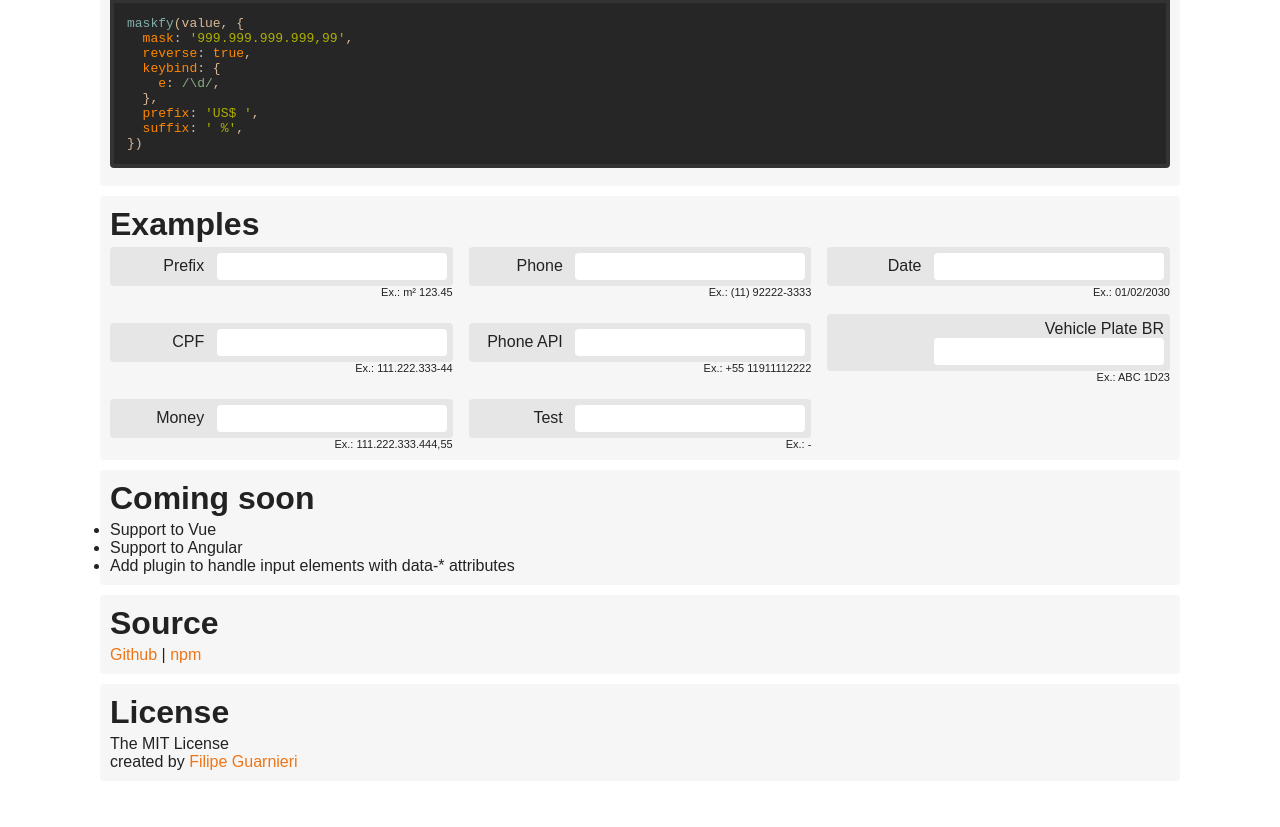
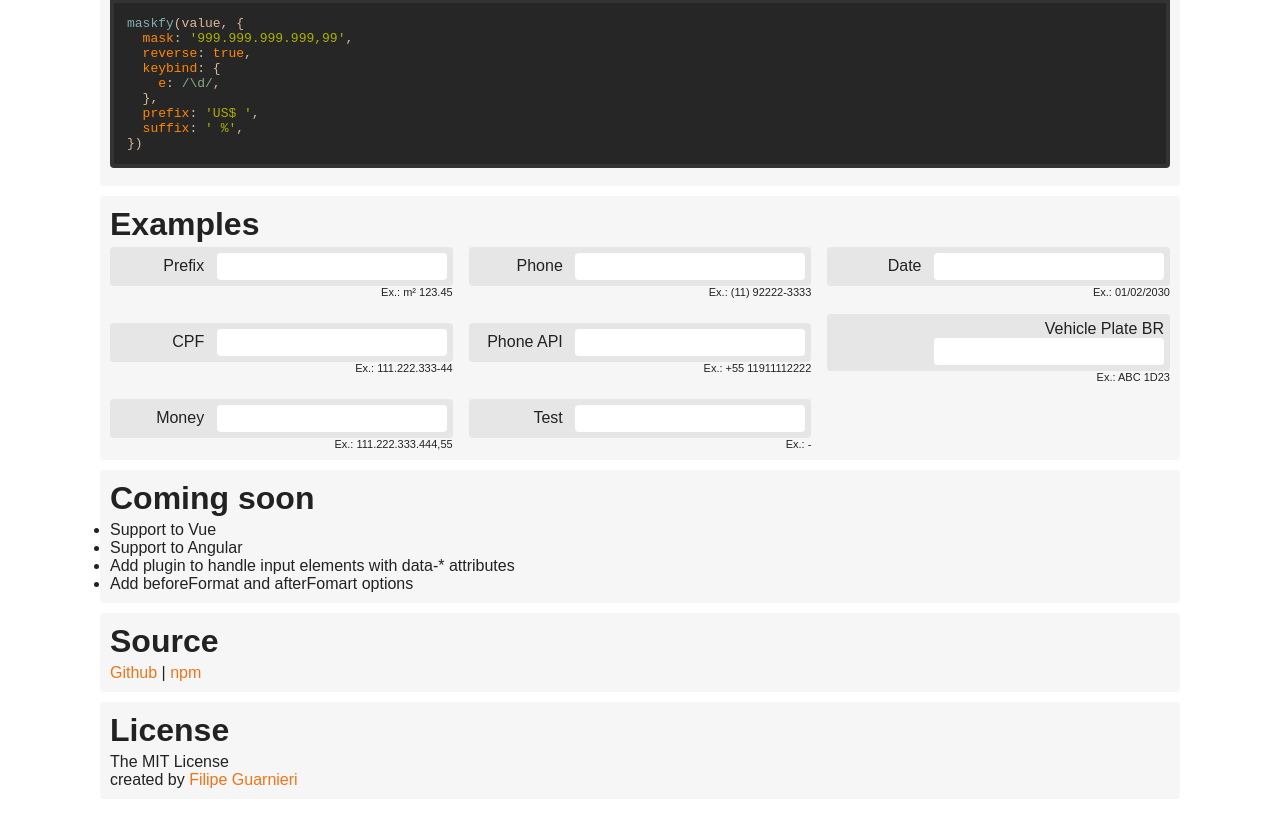
Before and after one commit to figuarnieri/maskfy, a website: page index.html in a window 1280 px wide. Shown: the part 3077-3904 px from the top of the page. Drawn offline with nearby package versions, Linux system fonts and the light colour scheme; some packages are replaced by stand-ins of ours; a script that the page names is missing.

Commit message:
feat(docs): Update ideas

```diff
--- a/index.html
+++ b/index.html
@@ -290,12 +290,16 @@ maskfy(value, options);</code></pre>
       <div class="page--contain">
         <h2 class="page--title">Coming soon</h2>
         <ul>
-          <!-- Create release 3 on Github -->
-          <!-- Add copy code button -->
-          <!-- Add badges support -->
+          <!--
+            - Add copy code button
+            - Add badges support
+            - Add beforeformat and afterfomart
+          -->
+
           <li>Support to Vue</li>
           <li>Support to Angular</li>
           <li>Add plugin to handle input elements with data-* attributes</li>
+          <li>Add beforeFormat and afterFomart options</li>
         </ul>
       </div>
       <div class="page--contain">
```
